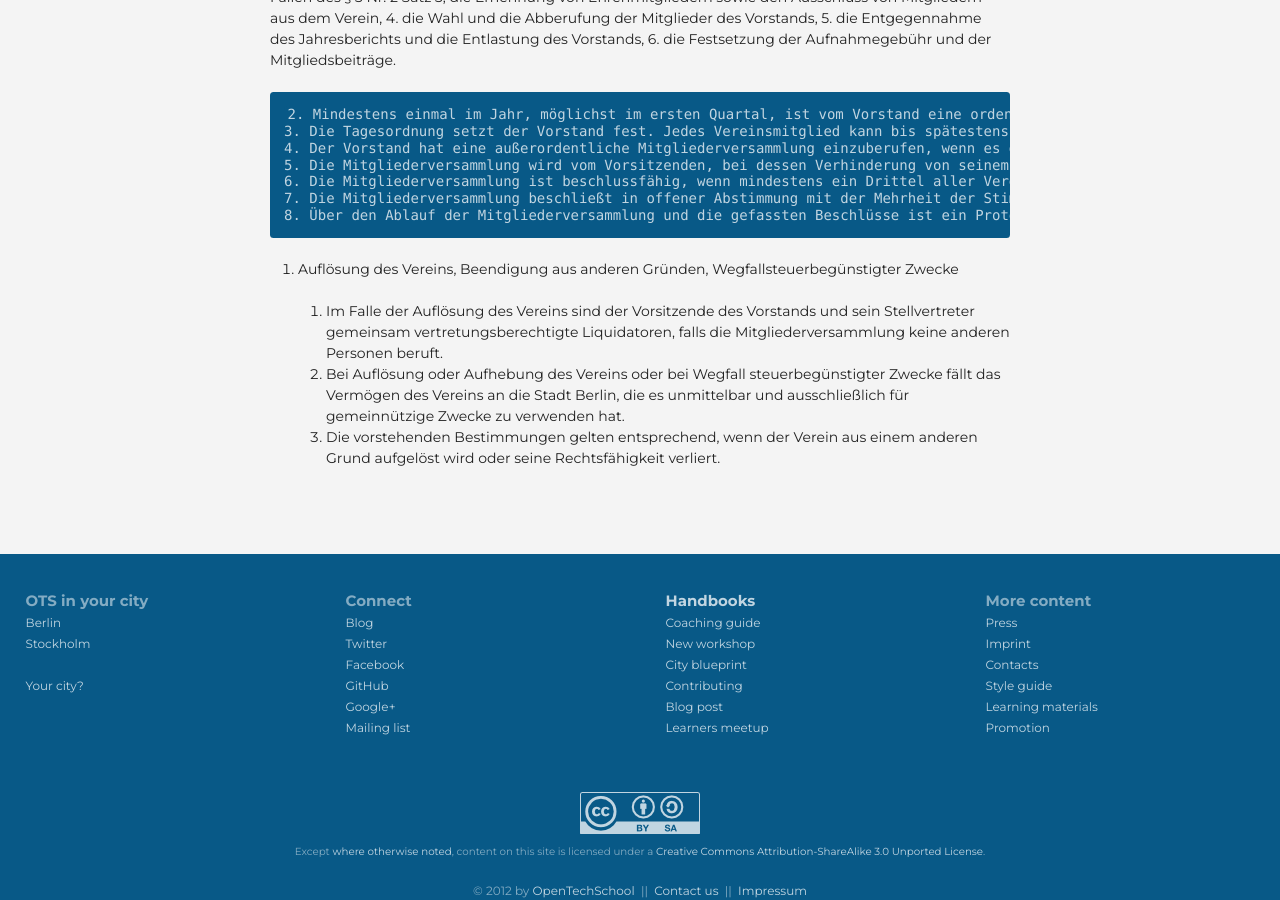
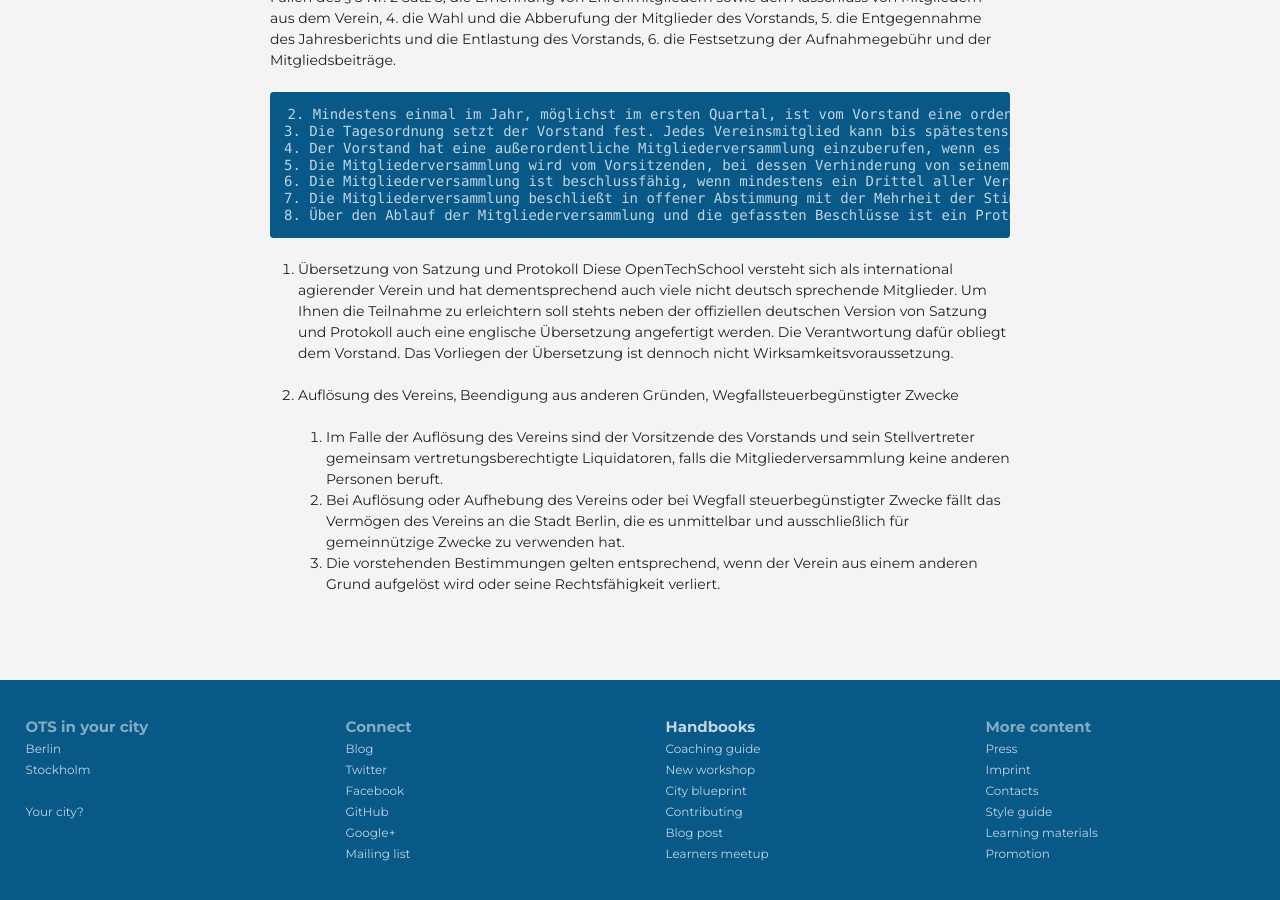
Before and after one commit to OpenTechSchool/www.opentechschool.org, a Jekyll site: the page built from charter.md, in a window 1280 px wide and 900 px high, scrolled down 2294 px. Built offline with Jekyll 4.4.1, drawn with Linux system fonts in a browser that asks for light colours; nearby versions of some CDN libraries.

Commit message:
adding translation paragraph

```diff
--- a/charter.md
+++ b/charter.md
@@ -93,7 +93,10 @@ Organe des Vereins sind der Vorstand und die Mitgliederversammlung.
     7. Die Mitgliederversammlung beschließt in offener Abstimmung mit der Mehrheit der Stimmen der anwesenden Mitglieder. Kann bei Wahlen kein Kandidat die Mehrheit der Stimmen der anwesenden Mitglieder auf sich vereinen, ist gewählt, wer die Mehrheit der abgegebenen gültigen Stimmen erhalten hat; zwischen mehreren Kandidaten ist eine Stichwahl durchzuführen. Stimmenthaltungen gelten als ungültige Stimmen. Beschlüsse über eine Änderung der Satzung bedürfen der Mehrheit von drei Vierteln, der Beschluss über die Auflösung des Vereins der Zustimmung von neun Zehnteln der anwesenden Mitglieder.
     8. Über den Ablauf der Mitgliederversammlung und die gefassten Beschlüsse ist ein Protokoll zu fertigen. Dieses ist vom Protokollführer und vom Versammlungsleiter zu unterschreiben.
 
-10. Auflösung des Vereins, Beendigung aus anderen Gründen, Wegfallsteuerbegünstigter Zwecke
+10. Übersetzung von Satzung und Protokoll
+	Diese OpenTechSchool versteht sich als international agierender Verein und hat dementsprechend auch viele nicht deutsch sprechende Mitglieder. Um Ihnen die Teilnahme zu erleichtern soll stehts neben der offiziellen deutschen Version von Satzung und Protokoll auch eine englische Übersetzung angefertigt werden. Die Verantwortung dafür obliegt dem Vorstand. Das Vorliegen der Übersetzung ist dennoch nicht Wirksamkeitsvoraussetzung.
+
+11. Auflösung des Vereins, Beendigung aus anderen Gründen, Wegfallsteuerbegünstigter Zwecke
 
 	1. Im Falle der Auflösung des Vereins sind der Vorsitzende des Vorstands und sein Stellvertreter gemeinsam vertretungsberechtigte Liquidatoren, falls die Mitgliederversammlung keine anderen Personen beruft.
 	2. Bei Auflösung oder Aufhebung des Vereins oder bei Wegfall steuerbegünstigter Zwecke fällt das Vermögen des Vereins an die Stadt Berlin, die es unmittelbar und ausschließlich für gemeinnützige Zwecke zu verwenden hat.
```
